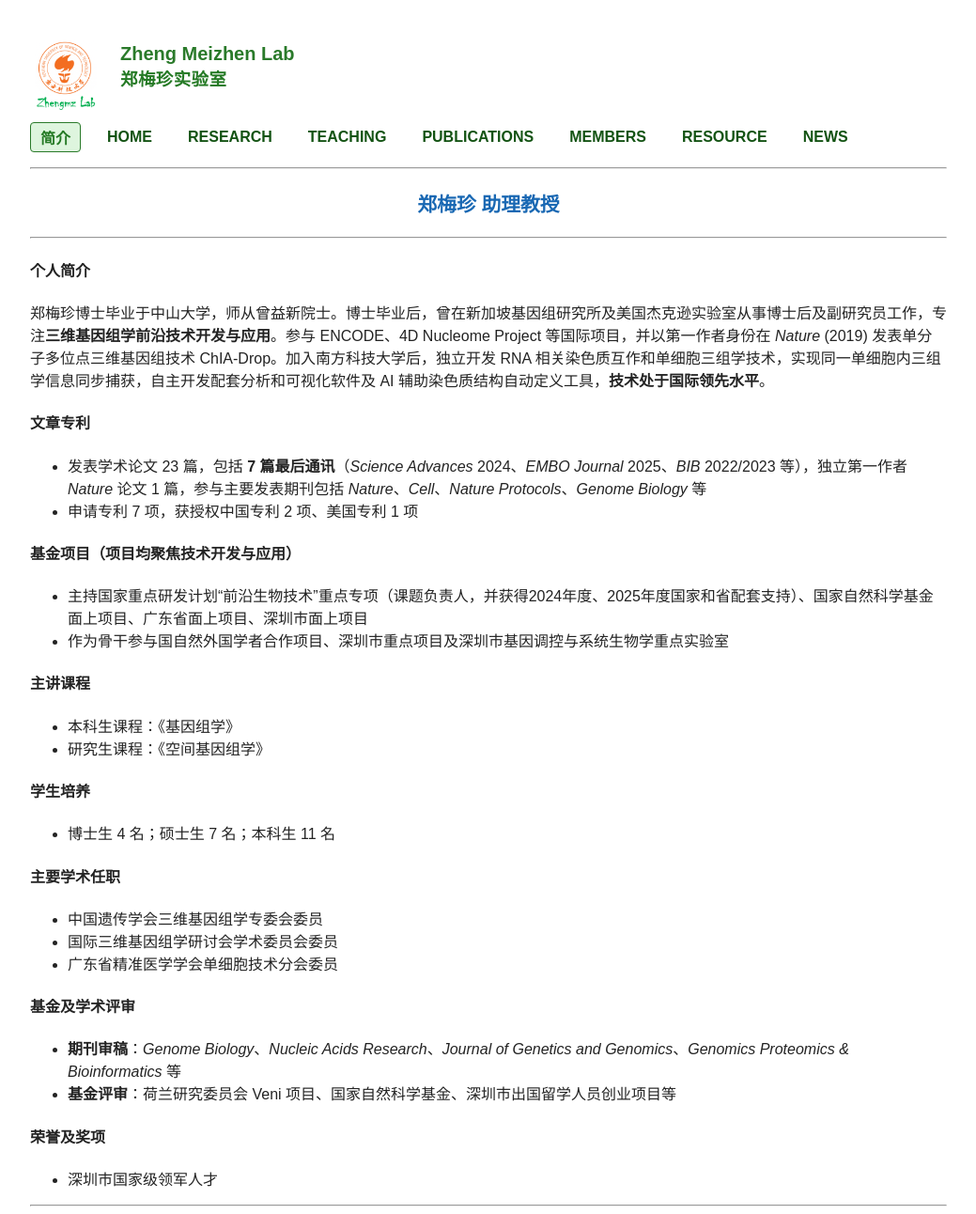
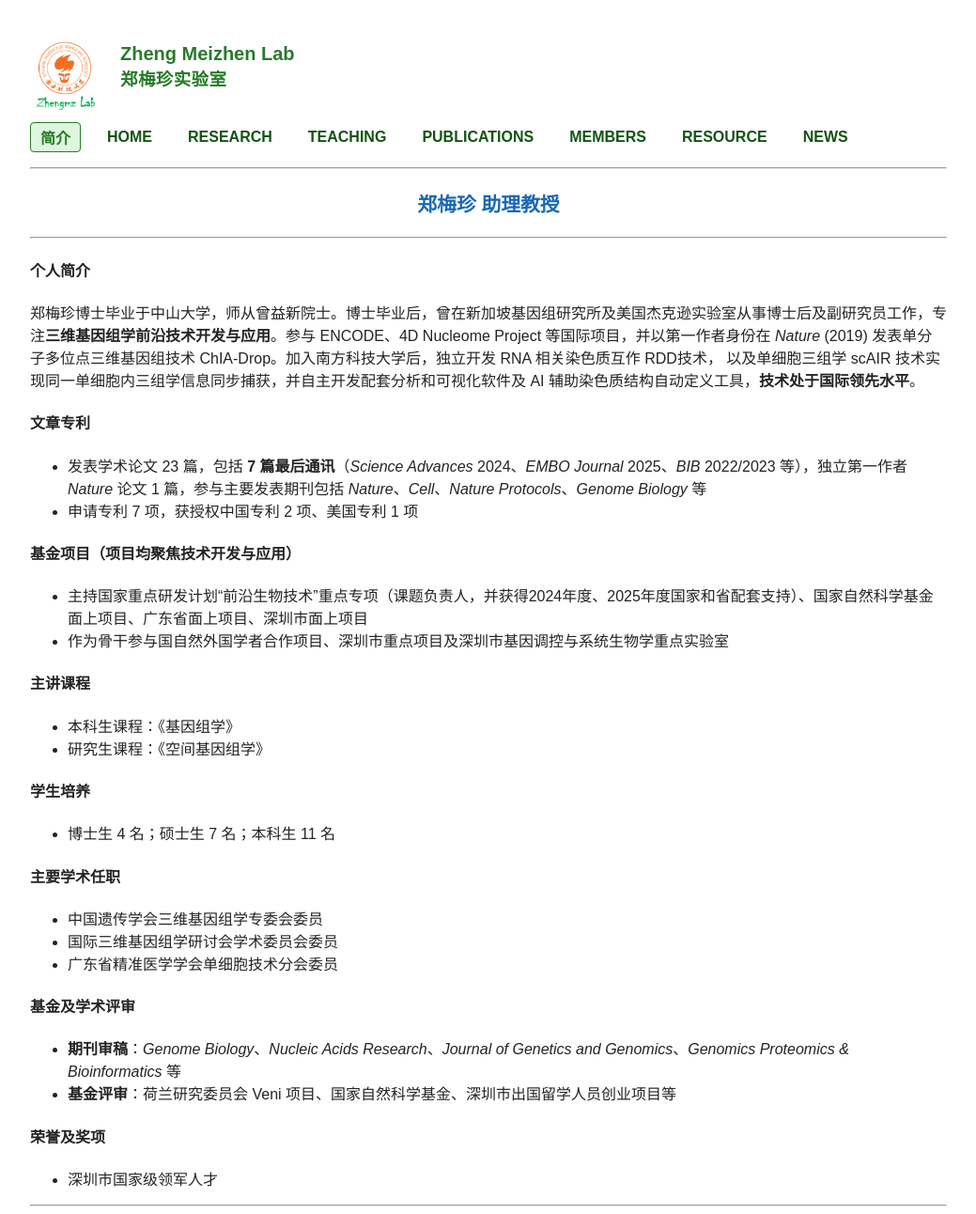
Before and after one commit to ZhengmzLab/zhengmzlab.github.io, a Jekyll site: the page built from index.md, in a window 1280 px wide. Shown: the whole page at 94% size, without its empty margins (120-1159 px from the left). Built offline with Jekyll 4.4.1, drawn with Linux system fonts in a browser that asks for light colours; comment, search, counter and statistics services are not loaded.

Commit message:
Update index.md

```diff
--- a/index.md
+++ b/index.md
@@ -11,7 +11,7 @@ title: 简介
 
 #### 个人简介
 
-郑梅珍博士毕业于中山大学，师从曾益新院士。博士毕业后，曾在新加坡基因组研究所及美国杰克逊实验室从事博士后及副研究员工作，专注**三维基因组学前沿技术开发与应用**。参与 ENCODE、4D Nucleome Project 等国际项目，并以第一作者身份在 *Nature* (2019) 发表单分子多位点三维基因组技术 ChIA-Drop。加入南方科技大学后，独立开发 RNA 相关染色质互作和单细胞三组学技术，实现同一单细胞内三组学信息同步捕获，自主开发配套分析和可视化软件及 AI 辅助染色质结构自动定义工具，**技术处于国际领先水平**。
+郑梅珍博士毕业于中山大学，师从曾益新院士。博士毕业后，曾在新加坡基因组研究所及美国杰克逊实验室从事博士后及副研究员工作，专注**三维基因组学前沿技术开发与应用**。参与 ENCODE、4D Nucleome Project 等国际项目，并以第一作者身份在 *Nature* (2019) 发表单分子多位点三维基因组技术 ChIA-Drop。加入南方科技大学后，独立开发 RNA 相关染色质互作 RDD技术， 以及单细胞三组学 scAIR 技术实现同一单细胞内三组学信息同步捕获，并自主开发配套分析和可视化软件及 AI 辅助染色质结构自动定义工具，**技术处于国际领先水平**。
 
 
 #### 文章专利
```
